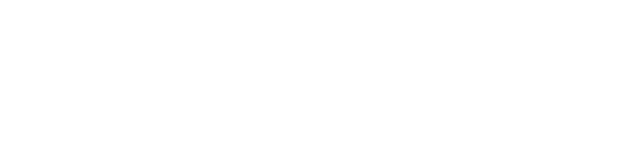
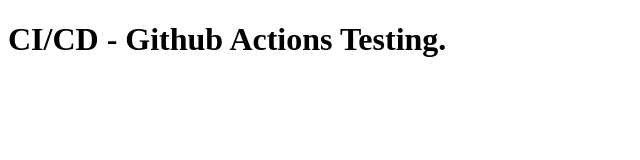
Before and after one commit to robicse/github-actions, a plain HTML site: page index.html in a window 1280 px wide. Shown: the whole page, without its empty margins (0-640 px from the left). Drawn offline with Linux system fonts and the light colour scheme.

Commit message:
CI/CD - Testing

```diff
--- a/index.html
+++ b/index.html
@@ -3,9 +3,9 @@
 <head>
     <meta charset="UTF-8">
     <meta name="viewport" content="width=device-width, initial-scale=1.0">
-    <title>Github Actions 1</title>
+    <title>CI/CD - Github Actions</title>
 </head>
 <body>
-
+    <h1>CI/CD - Github Actions Testing.</h1>
 </body>
 </html>
```
